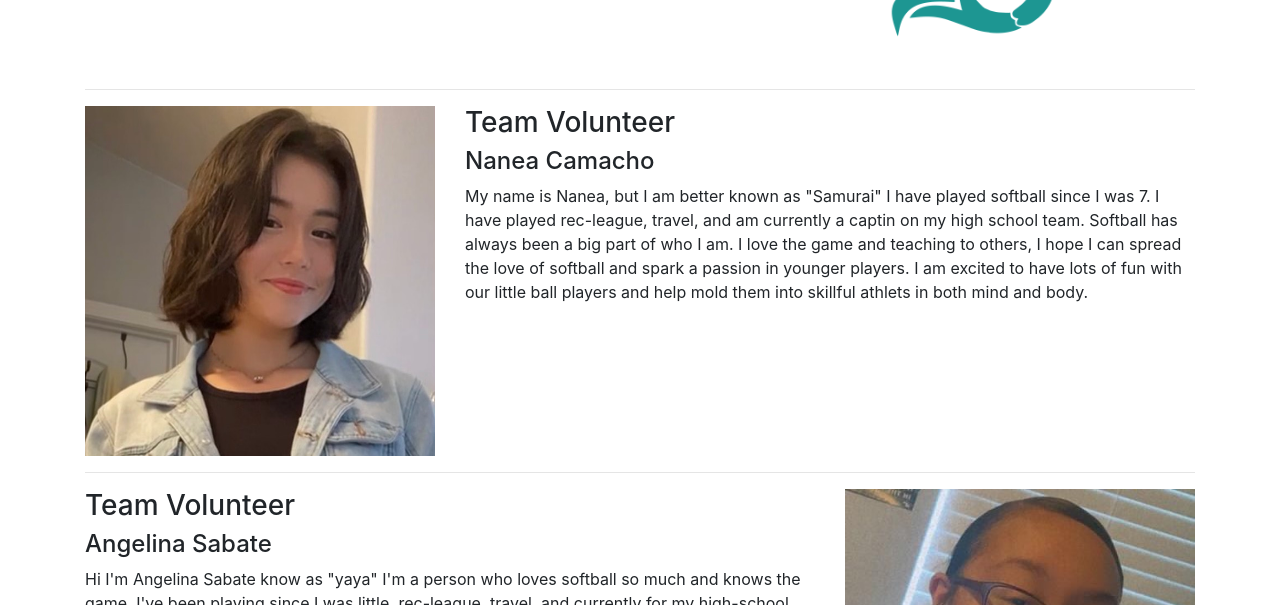
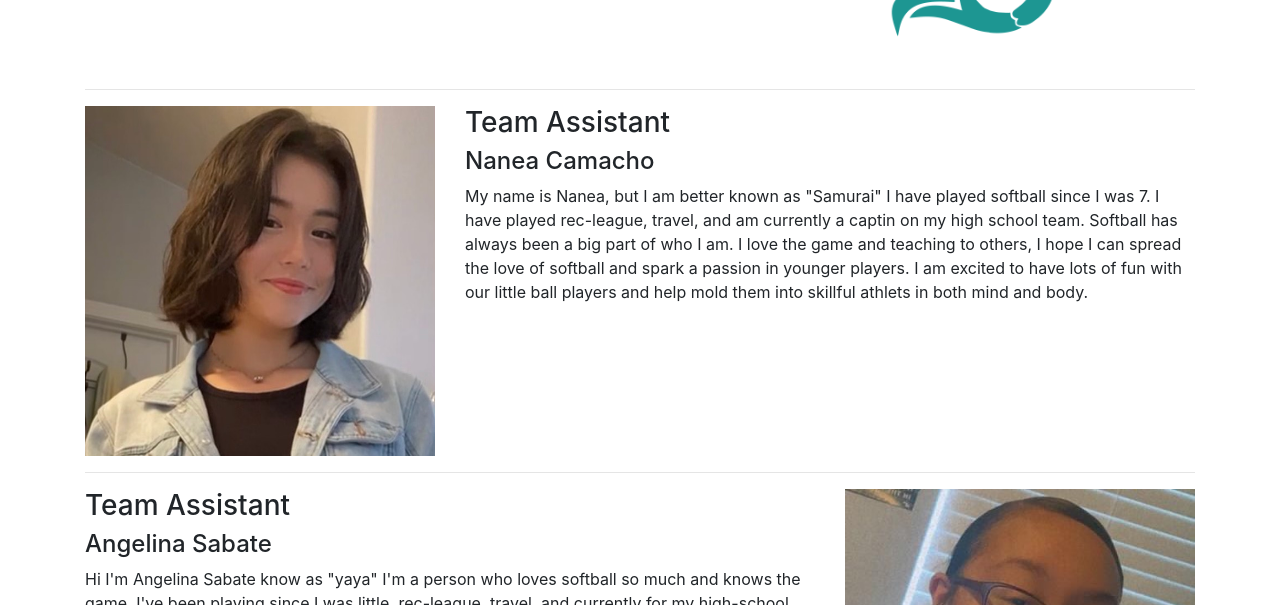
Before and after one commit to stocktonmermaids/stocktonmermaids.github.io, a Jekyll site: the page built from coaches.html, in a window 1280 px wide and 900 px high, scrolled down 1431 px. Shown: the part 155-760 px from the top of the window. Built offline with Jekyll 4.4.1, drawn with Linux system fonts in a browser that asks for light colours; nearby versions of some CDN libraries.

Commit message:
MBH: woot woot

```diff
--- a/coaches.html
+++ b/coaches.html
@@ -72,7 +72,7 @@ permalink: /coaches/
     <img src="http://stocktonmermaids.com/media/images/Nanea.jpg" style="width: 100%">
   </div>
   <div class="col-lg-8">
-    <h3>Team Volunteer</h3>
+    <h3>Team Assistant</h3>
     <h4>Nanea Camacho</h4>
     <p>
       My name is Nanea, but I am better known as "Samurai" I have played softball since I was 7. I have played rec-league, travel, and am currently a captin on my high school team.
@@ -85,7 +85,7 @@ permalink: /coaches/
 <!-- Angelina -->
 <div class="row">
   <div class="col-lg-8">
-    <h3>Team Volunteer</h3>
+    <h3>Team Assistant</h3>
     <h4>Angelina Sabate</h4>
     <p>
       Hi I'm Angelina Sabate know as "yaya" I'm a person who loves softball so much and knows the game.
```
